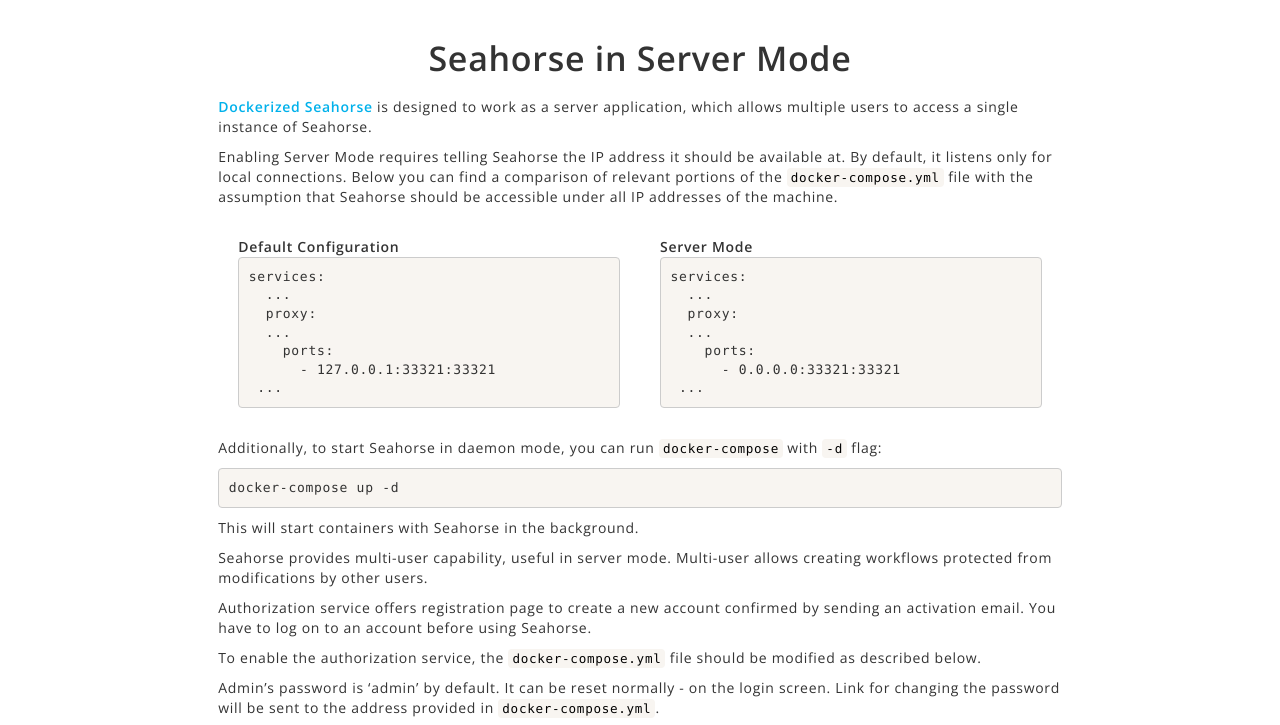
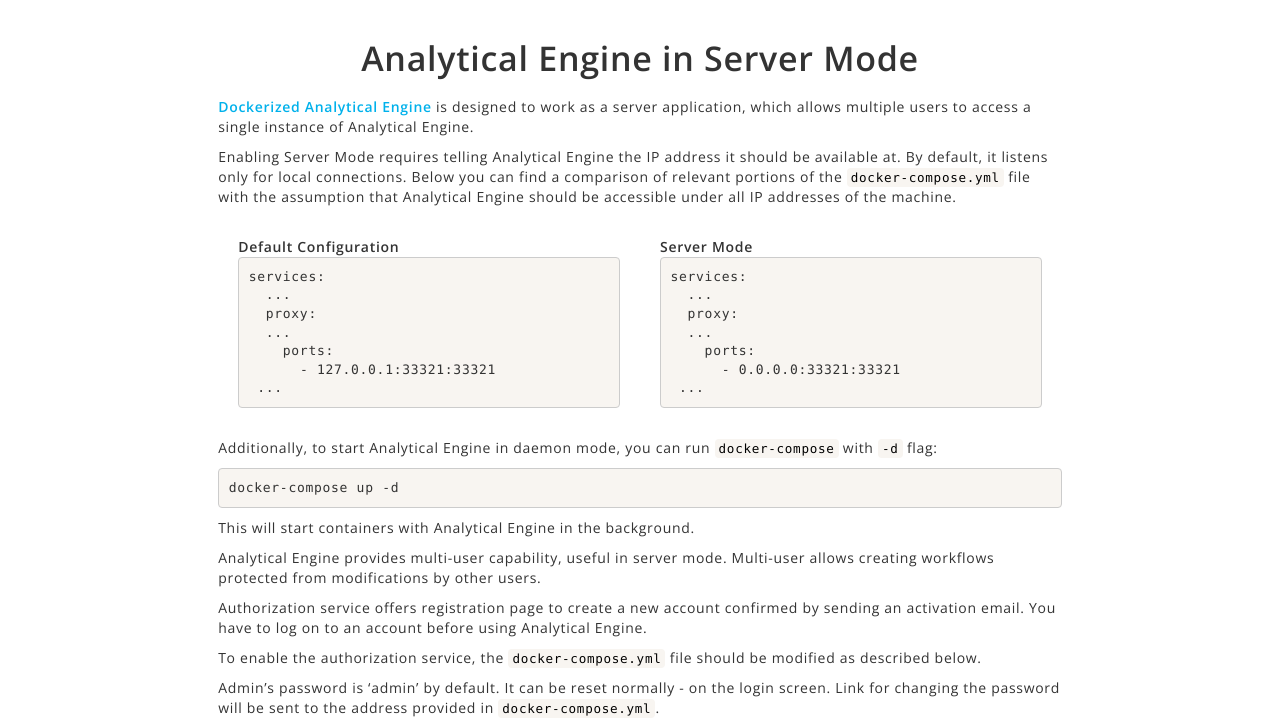
Before and after one commit to parthipan76/parthipan76.github.io, a plain HTML site: page reference/server_mode.html in a window 1280 px wide. Shown: the part 70-795 px from the top of the page. Drawn offline with nearby package versions, Linux system fonts and the light colour scheme.

Commit message:
Your commit message

```diff
--- a/reference/server_mode.html
+++ b/reference/server_mode.html
@@ -99,15 +99,15 @@
 
     <section style="padding-bottom: 100px;" class="documentation-content">
 
-      <h1 class="title">Seahorse in Server Mode</h1>
+      <h1 class="title">Analytical Engine in Server Mode</h1>
 
-      <p><a href="../deployment.html#dockerized-seahorse">Dockerized Seahorse</a>
+      <p><a href="../deployment.html#dockerized-seahorse">Dockerized Analytical Engine</a>
 is designed to work as a server application,
-which allows multiple users to access a single instance of Seahorse.</p>
+which allows multiple users to access a single instance of Analytical Engine.</p>
 
-<p>Enabling Server Mode requires telling Seahorse the IP address it should be available at.
+<p>Enabling Server Mode requires telling Analytical Engine the IP address it should be available at.
 By default, it listens only for local connections. Below you can find a comparison of relevant portions of the
-<code>docker-compose.yml</code> file with the assumption that Seahorse should be accessible under all IP addresses
+<code>docker-compose.yml</code> file with the assumption that Analytical Engine should be accessible under all IP addresses
 of the machine.</p>
 
 <div class="flex-adaptable-row-container">
@@ -138,15 +138,15 @@ of the machine.</p>
 </div>
 </div>
 
-<p>Additionally, to start Seahorse in daemon mode, you can run <code>docker-compose</code> with <code>-d</code> flag:</p>
+<p>Additionally, to start Analytical Engine in daemon mode, you can run <code>docker-compose</code> with <code>-d</code> flag:</p>
 
 <figure class="highlight"><pre><code class="language-bash" data-lang="bash">docker-compose up -d</code></pre></figure>
 
-<p>This will start containers with Seahorse in the background.</p>
+<p>This will start containers with Analytical Engine in the background.</p>
 
-<p>Seahorse provides multi-user capability, useful in server mode. Multi-user allows creating workflows protected from modifications by other users.</p>
+<p>Analytical Engine provides multi-user capability, useful in server mode. Multi-user allows creating workflows protected from modifications by other users.</p>
 
-<p>Authorization service offers registration page to create a new account confirmed by sending an activation email. You have to log on to an account before using Seahorse.</p>
+<p>Authorization service offers registration page to create a new account confirmed by sending an activation email. You have to log on to an account before using Analytical Engine.</p>
 
 <p>To enable the authorization service, the <code>docker-compose.yml</code> file should be modified as described below.</p>
 
@@ -184,7 +184,7 @@ Link for changing the password will be sent to the address provided in <code>doc
     <span class="l-Scalar-Plain">...</span>
     <span class="l-Scalar-Plain">environment</span><span class="p-Indicator">:</span>
       <span class="l-Scalar-Plain">ENABLE_AUTHORIZATION</span><span class="p-Indicator">:</span> <span class="s">&#39;true&#39;</span>
-      <span class="l-Scalar-Plain">SEAHORSE_ADMIN_EMAIL</span><span class="p-Indicator">:</span> <span class="p-Indicator">{</span><span class="nv">your mail here</span><span class="p-Indicator">}</span>
+      <span class="l-Scalar-Plain">Analytical_Engine_ADMIN_EMAIL</span><span class="p-Indicator">:</span> <span class="p-Indicator">{</span><span class="nv">your mail here</span><span class="p-Indicator">}</span>
   <span class="l-Scalar-Plain">...</span>
   <span class="l-Scalar-Plain">proxy</span><span class="p-Indicator">:</span>
   <span class="l-Scalar-Plain">...</span>
```
Also changed, not shown: deployment.html (+2 -3 lines).
